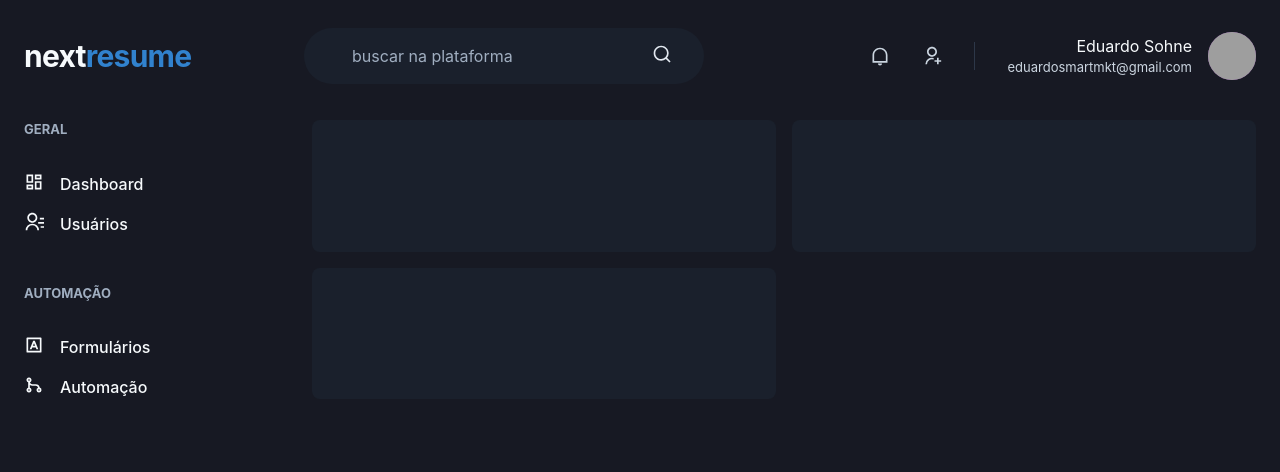
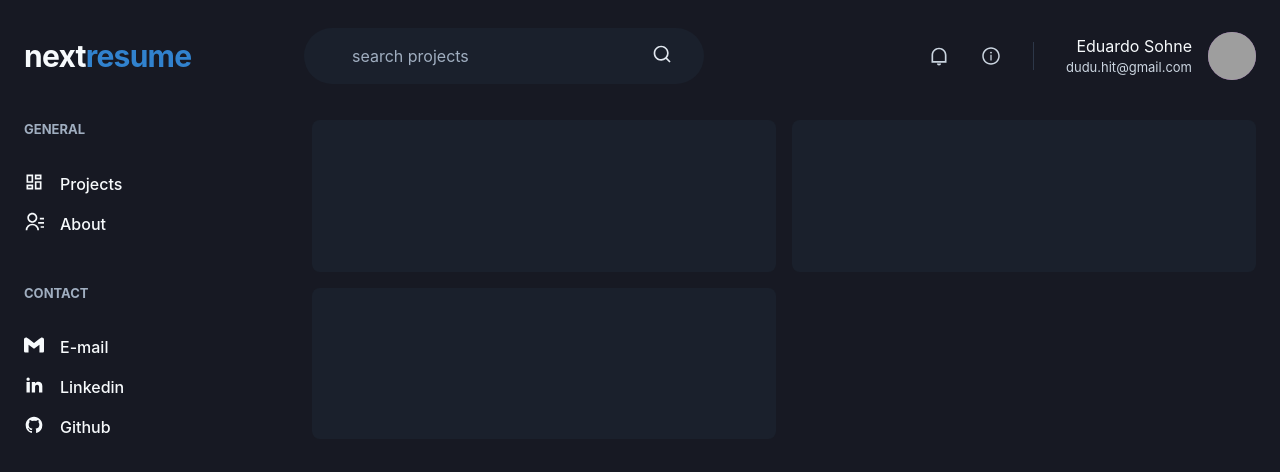
Before and after one commit to dudusohne/nextresume, a Next.js app: page /home in a window 1280 px wide. Shown: the top 472 px of the page. Built offline with nearby package versions, Linux system fonts and the light colour scheme; grey boxes are pictures that could not be loaded.

Commit message:
update access page

```diff
--- a/src/components/Header.tsx
+++ b/src/components/Header.tsx
@@ -1,5 +1,7 @@
 import { Flex, Text, Input, Icon, HStack, Box, Avatar } from '@chakra-ui/react'
-import { RiSearchLine, RiNotificationLine, RiUserAddLine } from 'react-icons/ri'
+import { RiSearchLine, RiNotificationLine } from 'react-icons/ri'
+import { AiOutlineInfoCircle } from 'react-icons/ai'
+
 
 export function Header() {
 
@@ -15,7 +17,7 @@ export function Header() {
                     variant="unstyled"
                     px="4"
                     mr="4"
-                    placeholder="buscar na plataforma"
+                    placeholder="search projects"
                     _placeholder={{
                         color: 'gray.400'
                     }}
@@ -28,13 +30,13 @@ export function Header() {
             >
                 <HStack spacing="8" mx="8" paddingRight="8" py="1" color="gray.300" borderRightWidth={1} borderColor="gray.700" >
                     <Icon as={RiNotificationLine} fontSize="20" />
-                    <Icon as={RiUserAddLine} fontSize="20" />
+                    <Icon as={AiOutlineInfoCircle} fontSize="20" />
                 </HStack>
                 <Flex align="center">
                     <Box mr="4" textAlign="right">
                         <Text>Eduardo Sohne</Text>
                         <Text color="gray.300" fontSize="small">
-                            eduardosmartmkt@gmail.com
+                            dudu.hit@gmail.com
                         </Text>
                     </Box>
                     <Avatar size="md" name="Eduardo Sohne" src="https://avatars.githubusercontent.com/u/19408694?v=4" />
--- a/src/components/Sidebar.tsx
+++ b/src/components/Sidebar.tsx
@@ -1,5 +1,6 @@
 import { Box, Stack, Text, Link, Icon } from '@chakra-ui/react'
-import { RiDashboardLine, RiContactsLine, RiInputMethodLine, RiGitMergeLine } from 'react-icons/ri'
+import { RiDashboardLine, RiContactsLine, RiGithubFill, RiLinkedinFill } from 'react-icons/ri'
+import { SiGmail } from 'react-icons/si'
 
 export function Sidebar() {
 
@@ -7,28 +8,32 @@ export function Sidebar() {
         <Box as="aside" w="64" mr="8">
             <Stack spacing="12" align="flex-start">
                 <Box>
-                    <Text fontWeight="bold" color="gray.400" fontSize="small">GERAL</Text>
+                    <Text fontWeight="bold" color="gray.400" fontSize="small">GENERAL</Text>
                     <Stack spacing="4" mt="8" align="stretch">
                         <Link display="flex" align="center">
                             <Icon as={RiDashboardLine} fontSize="20" />
-                            <Text ml="4" fontWeight="medium">Dashboard</Text>
+                            <Text ml="4" fontWeight="medium">Projects</Text>
                         </Link>
                         <Link display="flex" align="center">
                             <Icon as={RiContactsLine} fontSize="20" />
-                            <Text ml="4" fontWeight="medium">Usuários</Text>
+                            <Text ml="4" fontWeight="medium">About</Text>
                         </Link>
                     </Stack>
                 </Box>
                 <Box>
-                    <Text fontWeight="bold" color="gray.400" fontSize="small">AUTOMAÇÃO</Text>
+                    <Text fontWeight="bold" color="gray.400" fontSize="small">CONTACT</Text>
                     <Stack spacing="4" mt="8" align="stretch">
                         <Link display="flex" align="center">
-                            <Icon as={RiInputMethodLine} fontSize="20" />
-                            <Text ml="4" fontWeight="medium">Formulários</Text>
+                            <Icon as={SiGmail} fontSize="20" />
+                            <Text ml="4" fontWeight="medium">E-mail</Text>
                         </Link>
                         <Link display="flex" align="center">
-                            <Icon as={RiGitMergeLine} fontSize="20" />
-                            <Text ml="4" fontWeight="medium">Automação</Text>
+                            <Icon as={RiLinkedinFill} fontSize="20" />
+                            <Text ml="4" fontWeight="medium">Linkedin</Text>
+                        </Link>
+                        <Link display="flex" align="center">
+                            <Icon as={RiGithubFill} fontSize="20" />
+                            <Text ml="4" fontWeight="medium">Github</Text>
                         </Link>
                     </Stack>
                 </Box>
--- a/src/pages/home.tsx
+++ b/src/pages/home.tsx
@@ -1,65 +1,6 @@
 import { Flex, SimpleGrid, Box, Text, theme } from '@chakra-ui/react'
 import { Header } from '../components/Header'
 import { Sidebar } from '../components/Sidebar'
-import dynamic from 'next/dynamic'
-
-const Chart = dynamic(() => import('react-apexcharts'), {
-    ssr: false,
-})
-
-const options = {
-    chart: {
-        toolbar: {
-            show: false,
-        },
-        zoom: {
-            enabled: false,
-        },
-        foreColor: theme.colors.gray[500],
-    },
-    grid: {
-        show: false,
-    },
-    dataLabels: {
-        enabled: false,
-    },
-    tootlTip: {
-        enabled: false,
-    },
-    xaxis: {
-        type: 'datetime',
-        axisBorder: {
-            color: theme.colors.gray[600],
-        },
-        axisTicks: {
-            color: theme.colors.gray[600],
-        },
-        categories: [
-            '2021-03-18T00:00:00.000Z',
-            '2021-03-22T00:00:00.000Z',
-            '2021-03-23T00:00:00.000Z',
-            '2021-03-25T00:00:00.000Z',
-            '2021-03-28T00:00:00.000Z',
-        ],
-    },
-    fill: {
-        opacity: 0.3,
-        type: 'gradient',
-        gradient: {
-            shade: 'dark',
-            opacityFrom: 0.7,
-            opacityTo: 0.3,
-        }
-    }
-};
-
-const series = [
-    {
-        name: 'series1',
-        data: [31, 120, 10, 28, 51],
-    }
-]
-
 
 export default function Home() {
     return (
```
Also changed, not shown: src/pages/index.tsx (+9 -5 lines).
